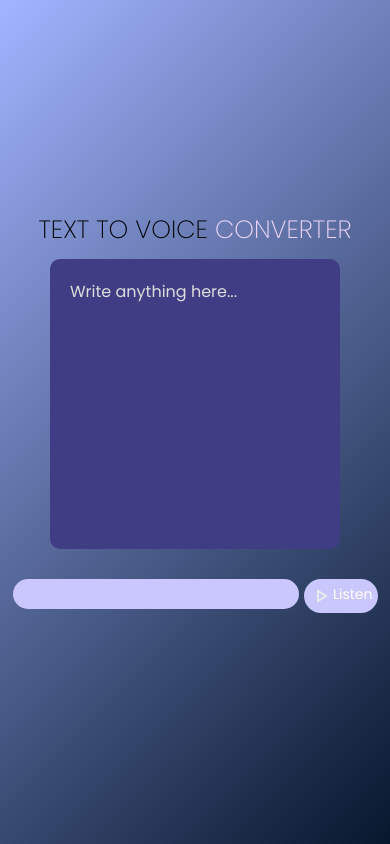
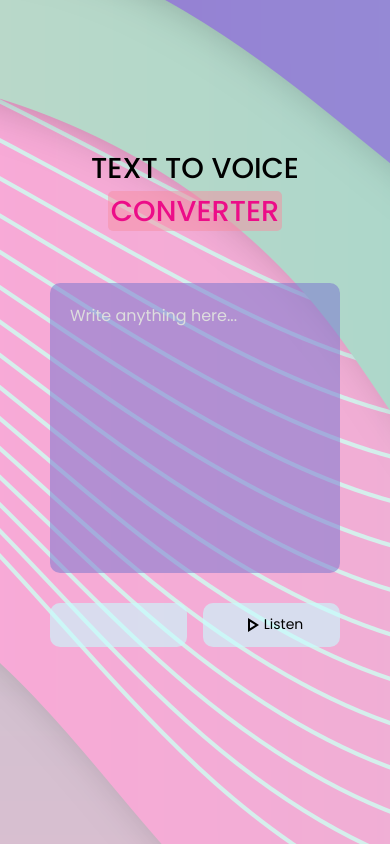
Before and after one commit to nitindhyani01/text-to-voice-converter, a plain HTML site: page index.html in a window 390 px wide. Drawn offline with Linux system fonts and the light colour scheme.

Commit message:
design changes

```diff
--- a/index.html
+++ b/index.html
@@ -12,7 +12,7 @@
         <textarea placeholder="Write anything here..."></textarea>
         <div class="row">
             <select></select>
-            <button><svg xmlns="http://www.w3.org/2000/svg" height="24px" viewBox="0 -960 960 960" width="24px" fill="#e8eaed"><path d="M320-200v-560l440 280-440 280Zm80-280Zm0 134 210-134-210-134v268Z"/></svg>Listen</button>
+            <button><svg xmlns="http://www.w3.org/2000/svg" height="24px" viewBox="0 -960 960 960" width="24px" fill="#000"><path d="M320-200v-560l440 280-440 280Zm80-280Zm0 134 210-134-210-134v268Z"/></svg>Listen</button>
         </div>
     </div>
     <script src="script.js"></script>
--- a/style.css
+++ b/style.css
@@ -6,8 +6,7 @@
   font-family: "poppins", sans-serif;
 }
 body {
-  background: #a2b4ff;
-  background: linear-gradient(135deg, #a2b4ff, #06172d);
+  background-image: url(./background.png);
 }
 .main {
   width: 100%;
@@ -24,12 +23,15 @@ body {
   margin-bottom: 50px;
 }
 .main h1 span {
-  color: #f1dafb;
+  color: #ec0d88;
+  background-color: #f48e9f7d;
+  border-radius: 5px;
+  padding: 0 3px;
 }
 textarea {
   width: 600px;
   height: 250px;
-  background: #403d84;
+  background: #7d79cf8c;
   color: #fff;
   font-size: 16px;
   border: 0;
@@ -38,60 +40,58 @@ textarea {
   border-radius: 10px;
   resize: none;
   margin-bottom: 30px;
+
 }
 textarea::placeholder {
   font-size: 16px;
   color: #ddd;
 }
 .row {
-  width: 500px;
   display: flex;
-  flex-wrap: wrap;
-  gap: 20px;
+  gap: 1rem;
+  width: 640px;
 }
 button {
-  background: #cac7ff;
-  color: #fff;
+  background: #c7feff99;
+  color: #000;
   font-size: 16px;
-  padding: 10px 30px;
-  border-radius: 35px;
+  border-radius: 10px;
   border: 0;
   outline: 0;
   cursor: pointer;
   display: flex;
+  align-items: center;
+  justify-content: center;
+  width: 50%;
+  height: 2.8rem;
 }
 select {
-  flex: 1;
-  color: #fff;
-  background: #cac7ff;
-  height: 50px;
-  padding: 0 20px;
+  color: #000;
+  background: #c7feff99;
+  height: 2.8rem;
+  padding: 0.1rem;
   outline: 0;
   border: 0;
-  border-radius: 35px;
+  border-radius: 10px;
   appearance: none;
+  width: 50%;
 }
 @media (max-width: 642px) {
   .main h1 {
-    font-size: 25px;
-    font-weight: 250;
-    margin-top: -20px;
-    margin-bottom: 10px;
+    font-size: 1.8rem;
+    width: 250px;
+    text-align: center;
   }
   textarea {
     width: 250px;
   }
   .row {
-    width: 365px;
-    gap: 5px;
+    width: 290px;
   }
   select {
-    padding: 0 2px;
-    height: 30px;
     font-size: 14px;
   }
   button {
-    padding: 5px 5px;
     font-size: 14px;
   }
 }
```
Also changed, not shown: script.js (+12 -10 lines), background.png (added).
